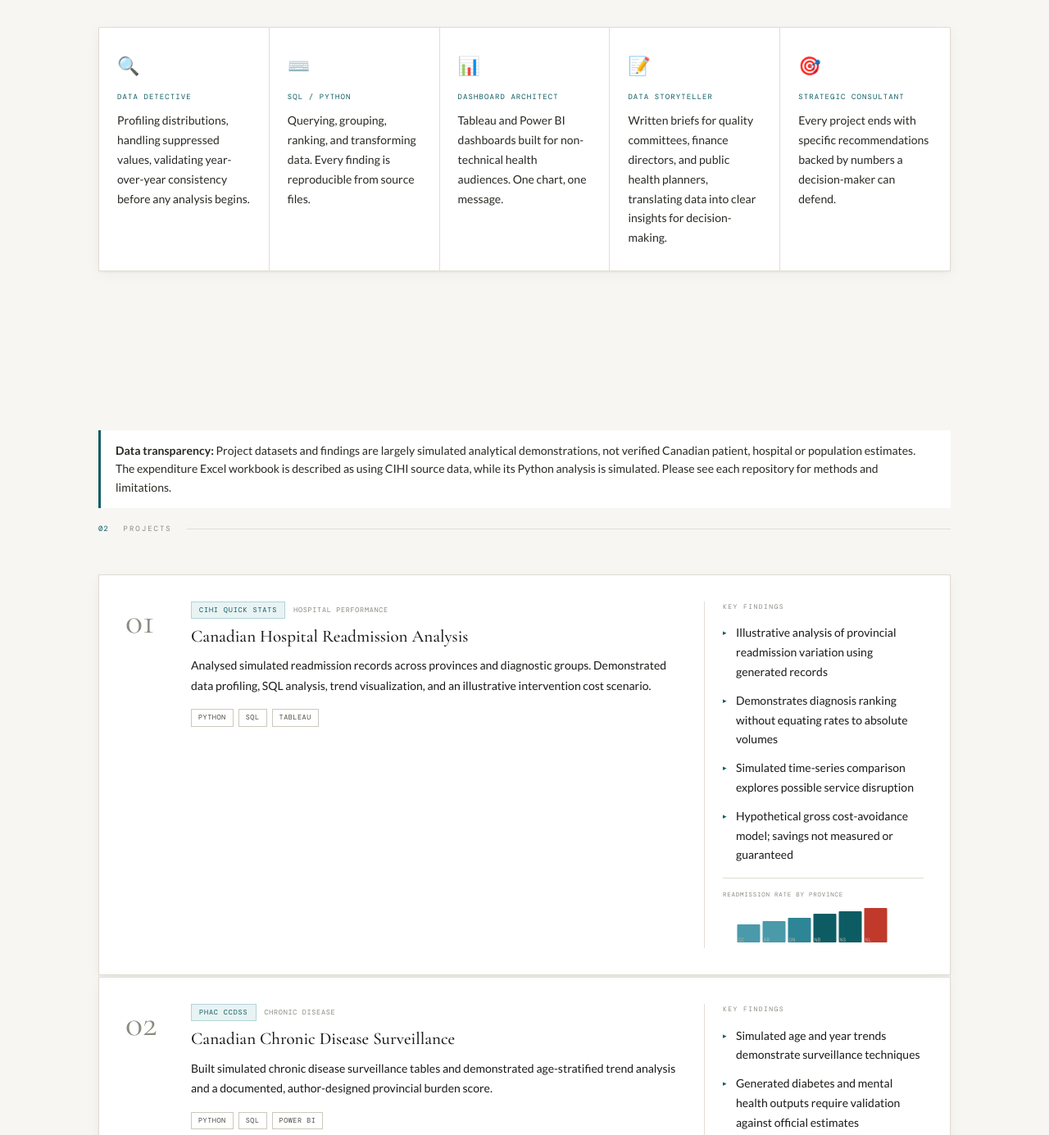
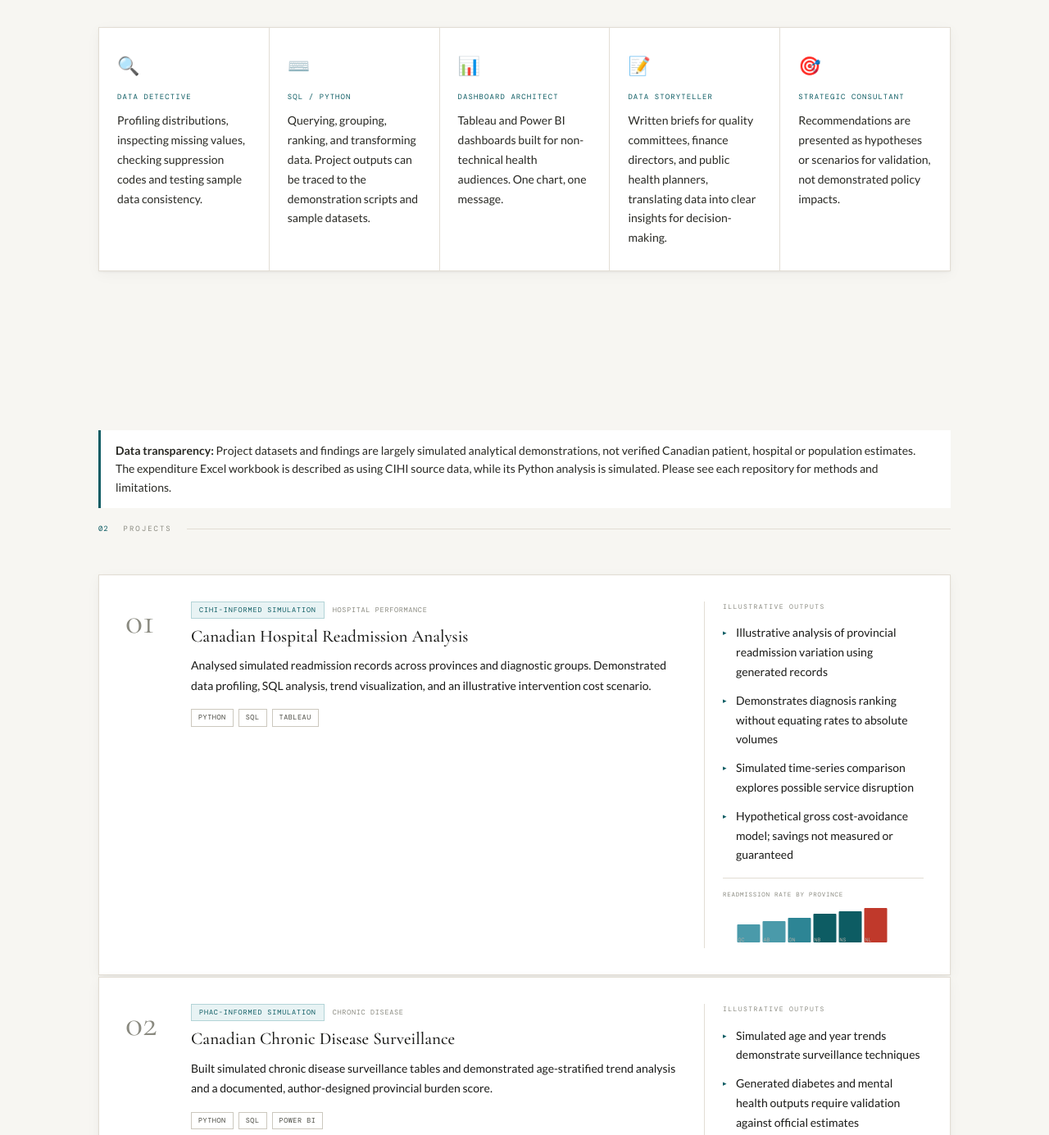
Before and after one commit to Famiyke/health-data-portfolio, a plain HTML site: page index.html in a window 1280 px wide. Shown: the part 1000-2385 px from the top of the page at 82% size. Drawn offline with nearby package versions, Linux system fonts and the light colour scheme; a web font is replaced by a local one.

Commit message:
Tighten portfolio methodology and explicit simulation labels

```diff
--- a/index.html
+++ b/index.html
@@ -337,7 +337,7 @@ footer p { font-family: var(--mono); font-size: 9.5px; color: var(--text-dim); l
   <div>
     <div class="hero-tag">Canadian Health Data Analyst</div>
     <h1 style="font-family:var(--serif); font-size:clamp(42px,5.5vw,78px); line-height:1.06; font-weight:500; margin-bottom:24px; letter-spacing:-0.01em;">Healthcare analytics.<br><em style="font-style:italic; color:var(--teal);">Evidence-led</em><br>decision support.</h1>
-    <p style="font-size:15px; color:var(--text-mid); line-height:1.8; max-width:500px; margin-bottom:40px;">End-to-end analytics across hospital performance, chronic disease, health expenditure, surgical access, mental health, and regional equity. Every project ends with a recommendation a health team can act on.</p>
+    <p style="font-size:15px; color:var(--text-mid); line-height:1.8; max-width:500px; margin-bottom:40px;">I combine pharmacy, public health and business training with Python, SQL, Power BI, Tableau and Excel. Explore healthcare analytics case studies with explicit data limitations and reproducible workflows.</p>
     <div class="hero-btns">
       <a href="#projects" class="btn-primary">View Projects ↓</a>
       <a href="https://github.com/Famiyke" target="_blank" class="btn-outline">GitHub →</a>
@@ -388,11 +388,11 @@ footer p { font-family: var(--mono); font-size: 9.5px; color: var(--text-dim); l
   <div class="wrap">
     <div class="sh"><span class="sh-num">01</span><span class="sh-label">Analyst Roles</span><div class="sh-line"></div></div>
     <div class="hats-grid">
-      <div class="hat"><span class="hat-icon">🔍</span><div class="hat-t">Data Detective</div><div class="hat-d">Profiling distributions, handling suppressed values, validating year-over-year consistency before any analysis begins.</div></div>
-      <div class="hat"><span class="hat-icon">⌨️</span><div class="hat-t">SQL / Python</div><div class="hat-d">Querying, grouping, ranking, and transforming data. Every finding is reproducible from source files.</div></div>
+      <div class="hat"><span class="hat-icon">🔍</span><div class="hat-t">Data Detective</div><div class="hat-d">Profiling distributions, inspecting missing values, checking suppression codes and testing sample data consistency.</div></div>
+      <div class="hat"><span class="hat-icon">⌨️</span><div class="hat-t">SQL / Python</div><div class="hat-d">Querying, grouping, ranking, and transforming data. Project outputs can be traced to the demonstration scripts and sample datasets.</div></div>
       <div class="hat"><span class="hat-icon">📊</span><div class="hat-t">Dashboard Architect</div><div class="hat-d">Tableau and Power BI dashboards built for non-technical health audiences. One chart, one message.</div></div>
       <div class="hat"><span class="hat-icon">📝</span><div class="hat-t">Data Storyteller</div><div class="hat-d">Written briefs for quality committees, finance directors, and public health planners, translating data into clear insights for decision-making.</div></div>
-      <div class="hat"><span class="hat-icon">🎯</span><div class="hat-t">Strategic Consultant</div><div class="hat-d">Every project ends with specific recommendations backed by numbers a decision-maker can defend.</div></div>
+      <div class="hat"><span class="hat-icon">🎯</span><div class="hat-t">Strategic Consultant</div><div class="hat-d">Recommendations are presented as hypotheses or scenarios for validation, not demonstrated policy impacts.</div></div>
     </div>
   </div>
 </section>
@@ -406,13 +406,13 @@ footer p { font-family: var(--mono); font-size: 9.5px; color: var(--text-dim); l
     <a href="https://github.com/Famiyke/hospital-readmission-canada" target="_blank" class="proj-card">
       <div class="proj-num">01</div>
       <div>
-        <div class="proj-meta"><span class="proj-src">CIHI Quick Stats</span><span class="proj-domain">Hospital Performance</span></div>
+        <div class="proj-meta"><span class="proj-src">CIHI-informed simulation</span><span class="proj-domain">Hospital Performance</span></div>
         <div class="proj-title">Canadian Hospital Readmission Analysis</div>
         <div class="proj-desc">Analysed simulated readmission records across provinces and diagnostic groups. Demonstrated data profiling, SQL analysis, trend visualization, and an illustrative intervention cost scenario.</div>
         <div class="proj-tools"><span class="tool">Python</span><span class="tool">SQL</span><span class="tool">Tableau</span></div>
       </div>
       <div class="proj-right">
-        <div class="pfind-title">Key Findings</div>
+        <div class="pfind-title">Illustrative Outputs</div>
         <div class="finding">Illustrative analysis of provincial readmission variation using generated records</div>
         <div class="finding">Demonstrates diagnosis ranking without equating rates to absolute volumes</div>
         <div class="finding">Simulated time-series comparison explores possible service disruption</div>
@@ -441,13 +441,13 @@ footer p { font-family: var(--mono); font-size: 9.5px; color: var(--text-dim); l
     <a href="https://github.com/Famiyke/chronic-disease-surveillance-canada" target="_blank" class="proj-card">
       <div class="proj-num">02</div>
       <div>
-        <div class="proj-meta"><span class="proj-src">PHAC CCDSS</span><span class="proj-domain">Chronic Disease</span></div>
+        <div class="proj-meta"><span class="proj-src">PHAC-informed simulation</span><span class="proj-domain">Chronic Disease</span></div>
         <div class="proj-title">Canadian Chronic Disease Surveillance</div>
         <div class="proj-desc">Built simulated chronic disease surveillance tables and demonstrated age-stratified trend analysis and a documented, author-designed provincial burden score.</div>
         <div class="proj-tools"><span class="tool">Python</span><span class="tool">SQL</span><span class="tool">Power BI</span></div>
       </div>
       <div class="proj-right">
-        <div class="pfind-title">Key Findings</div>
+        <div class="pfind-title">Illustrative Outputs</div>
         <div class="finding">Simulated age and year trends demonstrate surveillance techniques</div>
         <div class="finding">Generated diabetes and mental health outputs require validation against official estimates</div>
         <div class="finding">Age-specific prevalence comparisons illustrate denominator and adjustment issues</div>
@@ -479,7 +479,7 @@ footer p { font-family: var(--mono); font-size: 9.5px; color: var(--text-dim); l
         <div class="proj-tools"><span class="tool">Python</span><span class="tool">SQL</span><span class="tool">Excel</span></div>
       </div>
       <div class="proj-right">
-        <div class="pfind-title">Key Findings</div>
+        <div class="pfind-title">Illustrative Outputs</div>
         <div class="finding">Worked example of provincial expenditure comparisons; verify against CIHI source tables</div>
         <div class="finding">Scenario-based spending analysis; model assumptions are not official forecasts</div>
         <div class="finding">Illustrative drug category growth analysis, not measured GLP-1 growth</div>
@@ -516,13 +516,13 @@ footer p { font-family: var(--mono); font-size: 9.5px; color: var(--text-dim); l
     <a href="https://github.com/Famiyke/ontario-wait-times" target="_blank" class="proj-card">
       <div class="proj-num">04</div>
       <div>
-        <div class="proj-meta"><span class="proj-src">Ontario Health CSV</span><span class="proj-domain">Access &amp; Wait Times</span></div>
+        <div class="proj-meta"><span class="proj-src">Ontario-informed simulation</span><span class="proj-domain">Access &amp; Wait Times</span></div>
         <div class="proj-title">Ontario Surgical Wait Time Analysis</div>
         <div class="proj-desc">Demonstrated surgical access analysis using a simulated 15-hospital dataset. Built hospital/procedure comparisons, example compliance trends, and a Tableau dashboard. Rankings are not official facility results.</div>
         <div class="proj-tools"><span class="tool">Python</span><span class="tool">SQL</span><span class="tool">Tableau</span></div>
       </div>
       <div class="proj-right">
-        <div class="pfind-title">Key Findings</div>
+        <div class="pfind-title">Illustrative Outputs</div>
         <div class="finding">Simulated hospital-level analysis shows geographic comparisons</div>
         <div class="finding">Illustrative compliance calculations, not observed Ontario Health results</div>
         <div class="finding">Generated time trends demonstrate backlog analysis methods</div>
@@ -544,13 +544,13 @@ footer p { font-family: var(--mono); font-size: 9.5px; color: var(--text-dim); l
     <a href="https://github.com/Famiyke/mental-health-outcomes-canada" target="_blank" class="proj-card">
       <div class="proj-num">05</div>
       <div>
-        <div class="proj-meta"><span class="proj-src">StatCan CCHS PUMF</span><span class="proj-domain">Mental Health</span></div>
+        <div class="proj-meta"><span class="proj-src">CCHS-informed simulation</span><span class="proj-domain">Mental Health</span></div>
         <div class="proj-title">Provincial Mental Health Outcomes</div>
         <div class="proj-desc">Analysed simulated respondent records inspired by CCHS indicators. Built demographic cross-tabulations and a Power BI demonstration; modeled outcomes are not official survey estimates.</div>
         <div class="proj-tools"><span class="tool">Python</span><span class="tool">SQL</span><span class="tool">Power BI</span></div>
       </div>
       <div class="proj-right">
-        <div class="pfind-title">Key Findings</div>
+        <div class="pfind-title">Illustrative Outputs</div>
         <div class="finding">Simulated provincial patterns demonstrate mental health indicator reporting</div>
         <div class="finding">Modeled income differences illustrate stratified analysis, not population prevalence</div>
         <div class="finding">Generated demographic ratios are not official CCHS estimates</div>
@@ -579,13 +579,13 @@ footer p { font-family: var(--mono); font-size: 9.5px; color: var(--text-dim); l
     <a href="https://github.com/Famiyke/manitoba-health-equity" target="_blank" class="proj-card">
       <div class="proj-num">06</div>
       <div>
-        <div class="proj-meta"><span class="proj-src">Manitoba Health PDF</span><span class="proj-domain">Health Equity</span></div>
+        <div class="proj-meta"><span class="proj-src">Manitoba-informed simulation</span><span class="proj-domain">Health Equity</span></div>
         <div class="proj-title">Manitoba Regional Health Equity Analysis</div>
         <div class="proj-desc">Built simulated RHA indicators and demonstrated an author-designed equity index, exploratory ecological correlations, and Excel reporting. Findings are not official Manitoba Health estimates.</div>
         <div class="proj-tools"><span class="tool">Python</span><span class="tool">SQL</span><span class="tool">Excel</span></div>
       </div>
       <div class="proj-right">
-        <div class="pfind-title">Key Findings</div>
+        <div class="pfind-title">Illustrative Outputs</div>
         <div class="finding">Illustrative RHA outcome comparisons based on simulated indicators</div>
         <div class="finding">Modeled access-to-care indicators are not verified regional rates</div>
         <div class="finding">Ecological correlation across five regions does not show causation</div>
@@ -687,7 +687,7 @@ footer p { font-family: var(--mono); font-size: 9.5px; color: var(--text-dim); l
   <div class="wrap">
     <div class="contact-box">
       <h2>Open to <em>health data</em> roles.</h2>
-      <p>Seeking health data analyst, healthcare analyst, and decision support analyst roles across Canada. Open to remote, hybrid, and onsite roles arrangements. Hands-on analytics experience across federal and provincial datasets.</p>
+      <p>Seeking health data analyst, healthcare analyst, and decision support analyst roles across Canada. Open to remote, hybrid, and onsite roles arrangements. Portfolio case studies based primarily on simulated records informed by Canadian public sources.</p>
       <div class="contact-links">
         <a href="mailto:ikennanwogu3@gmail.com" class="btn-primary">Email Me →</a>
         <a href="https://www.linkedin.com/in/ikenna-nwogu-pharmd-mba-mph-2a053910a" target="_blank" class="btn-outline">LinkedIn →</a>
```
